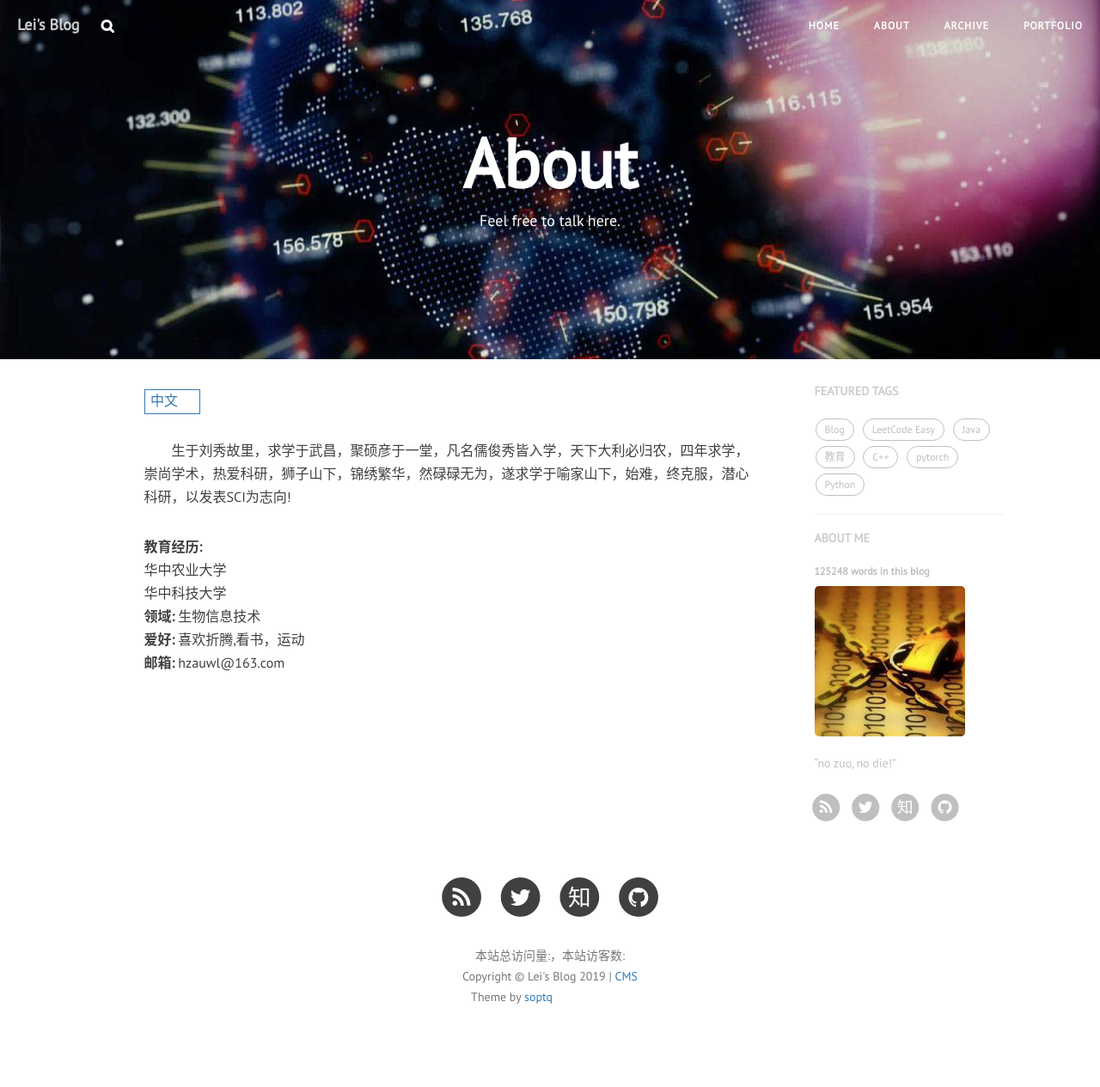
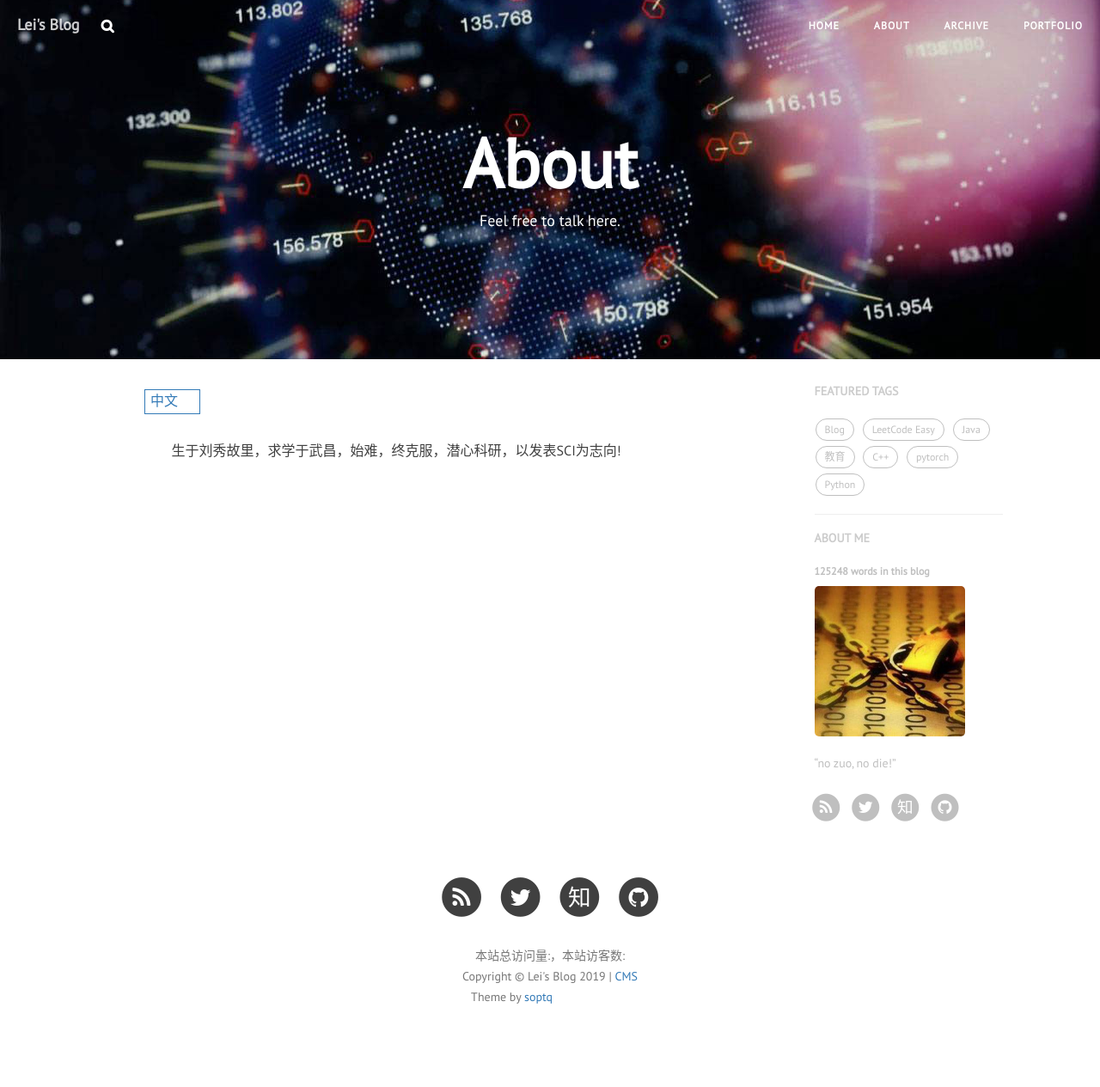
Before and after one commit to neolei/neolei.github.io, a Jekyll site: the page built from about.html, in a window 1280 px wide. Shown: the whole page at 86% size. Built offline with Jekyll 4.4.1, drawn with Linux system fonts in a browser that asks for light colours; nearby versions of some CDN libraries; comment, search, counter and statistics services are not loaded; grey boxes are pictures that could not be loaded.

Commit message:
fix some information

```diff
--- a/_config.yml
+++ b/_config.yml
@@ -2,7 +2,7 @@
 title: Lei's Blog
 SEOTitle: Neolei | Lei's Blog
 header-img: img/home-bg.jpg
-email: hzauwl@163.com
+email: wanglei@neolei.cn
 description: "lei’s personal blog based on Jekyll and Github Pages. It will contain some
 experience and diaries."
 keyword: “Neolei, lei's Blog, Blog, Bioinformatics, Website, Internet, Python, 博客, 个人网站”
--- a/about.html
+++ b/about.html
@@ -13,17 +13,7 @@
 
 <!-- Chinese Version -->
 <div class="zh post-container">
-    <p style="text-indent:2em">生于刘秀故里，求学于武昌，聚硕彦于一堂，凡名儒俊秀皆入学，天下大利必归农，四年求学，崇尚学术，热爱科研，狮子山下，锦绣繁华，然碌碌无为，遂求学于喻家山下，始难，终克服，潜心科研，以发表SCI为志向!</p>
-    <b>教育经历:</b><br>
-    华中农业大学&nbsp;&nbsp;&nbsp;&nbsp;
-    <br>
-    华中科技大学&nbsp;&nbsp;&nbsp;&nbsp;
-    <br>
-    <b>领域:</b>&nbsp;生物信息技术
-    <br>
-    <b>爱好:</b>&nbsp;喜欢折腾,看书，运动
-    <br>
-    <b>邮箱:</b>&nbsp;hzauwl@163.com
+    <p style="text-indent:2em">生于刘秀故里，求学于武昌，始难，终克服，潜心科研，以发表SCI为志向!</p>
 </div>
 
 <!-- English Version -->
@@ -32,15 +22,11 @@
         My name is Neio lei from Wuhan. Welcome to my blog.
     </p>
     <b>Education:</b>
-    <br>
-    HZAU&nbsp;&nbsp;&nbsp;&nbsp;<br>
-    HUST&nbsp;&nbsp;&nbsp;&nbsp;<br>
-
     <b>Field of Research:</b>&nbsp;bioinformatics, ML
     <br>
     <b>Hobbies:</b>&nbsp;Reading, playing Games
     <br>
-    <b>Email:</b>&nbsp;hzauwl@163.com
+    <b>Email:</b>&nbsp;wanglei@neolei.cn
 
 </div>
 
```
